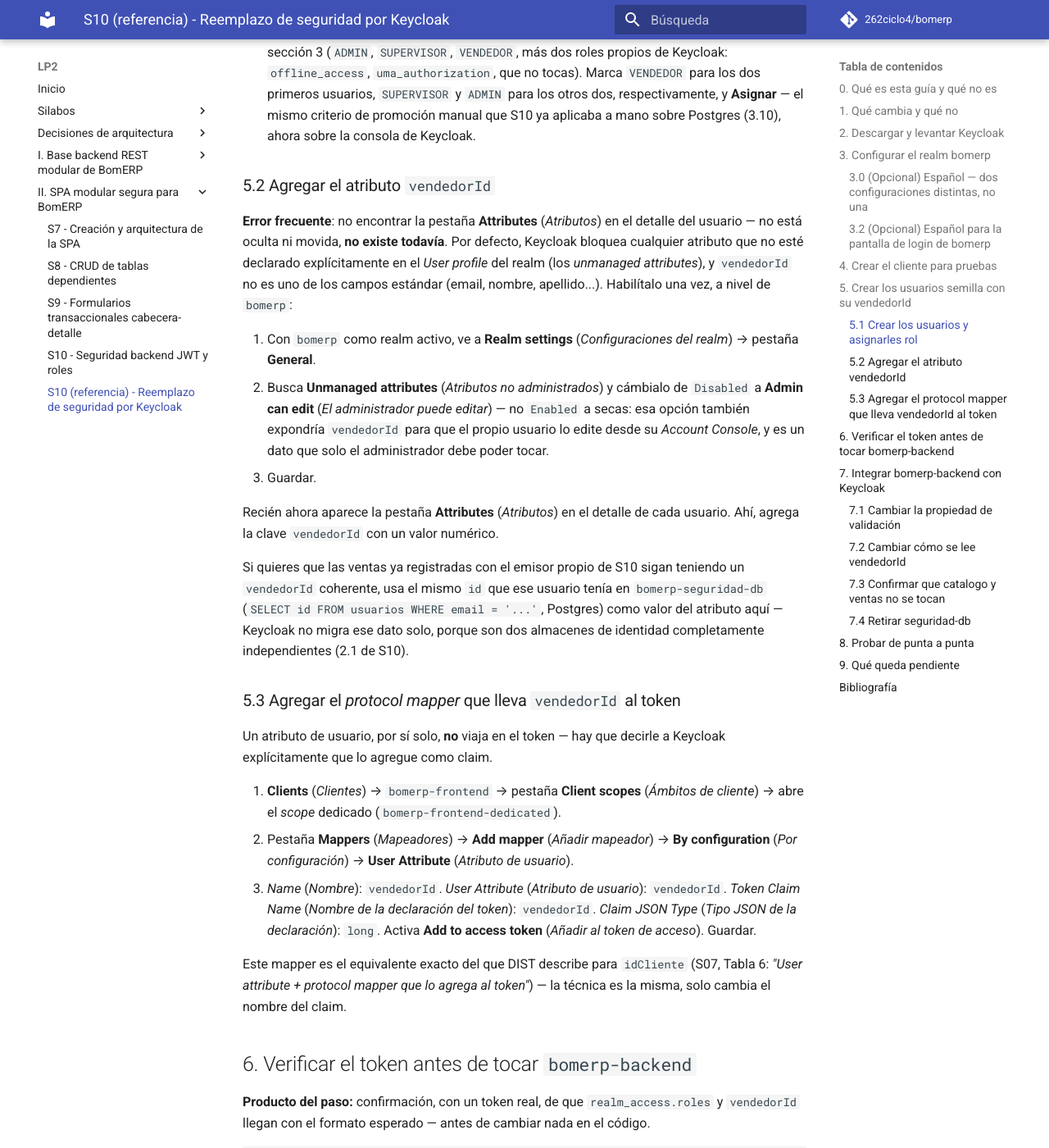
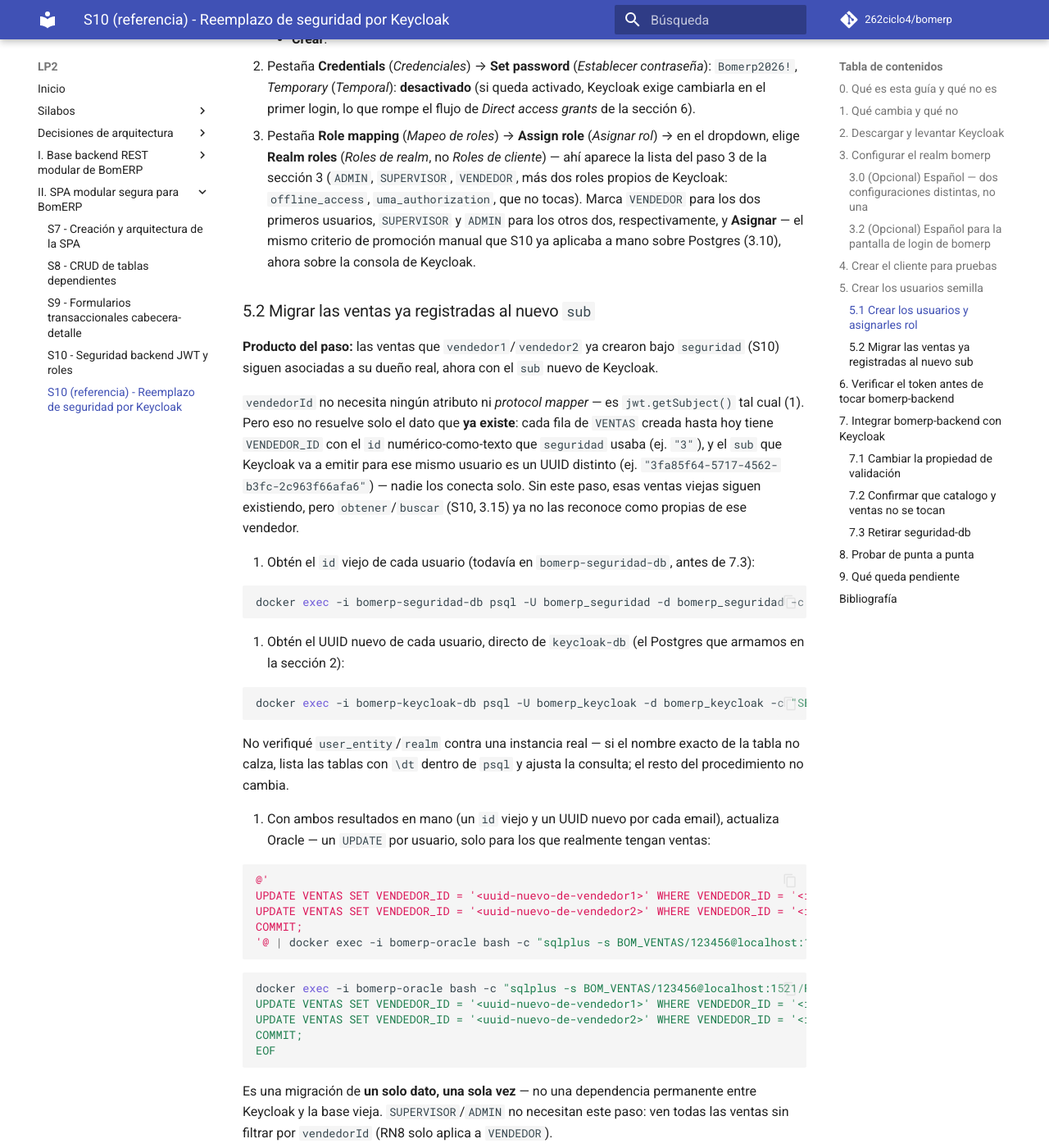
Before and after one commit to 262ciclo4/bomerp, an MkDocs documentation site: the page built from docs/lp2/sesiones/S10b_Seguridad_Backend_Keycloak.md, in a window 1280 px wide and 1400 px high, scrolled down 7752 px. Shown: the whole window at 82% size. Built offline with MkDocs 1.6.1 and Material for MkDocs 9.7.7, drawn with Linux system fonts in a browser that asks for light colours; comment, search, counter and statistics services are not loaded; some of the changed text lies outside the part shown.

Commit message:
S10 lp2 keycloak

````diff
--- a/docs/lp2/sesiones/S10b_Seguridad_Backend_Keycloak.md
+++ b/docs/lp2/sesiones/S10b_Seguridad_Backend_Keycloak.md
@@ -46,11 +46,11 @@
 | `SecurityConfig` (propiedad `jwk-set-uri` → `issuer-uri`) | Sí — una línea de `application-dev.yml` |
 | `JwtAuthenticationConverter` (lee `realm_access.roles`) | **No** — Keycloak emite el claim con el mismo nombre |
 | `catalogo`, `ventas` (controllers, services, reglas `hasRole`) | **No** |
-| Cómo se lee `vendedorId` en `VentaController` | Sí — de `jwt.getSubject()` a un claim propio (3 más abajo) |
+| Cómo se lee `vendedorId` en `VentaController` | **No** — sigue siendo `jwt.getSubject()`, sin tocar (detalle abajo) |
 | Paquete `seguridad` (`AuthController`, `JwtService`, `JwksController`, `JwtKeyConfig`, entidades) | Se retira — queda sin uso, ver sección 7 |
 | Contenedor `bomerp-seguridad-db` (Postgres) | Se retira — Keycloak trae su propio almacenamiento |
 
-El único punto que **sí** exige un cambio de código (no solo de configuración) es cómo se obtiene `vendedorId`: hoy sale de `jwt.getSubject()` porque el `sub` que emite `seguridad` es, por diseño, el `id` numérico de `Usuario`. El `sub` que emite Keycloak es un UUID (*Universally Unique Identifier*) propio del usuario en el realm — nunca el `vendedorId` de BomERP. La sección 5 resuelve esto exactamente como ya lo resuelve DIST para su propio `idCliente` (S07, Tabla 6): un **atributo de usuario** en Keycloak más un **protocol mapper** que lo agrega al token como un claim propio, separado de `sub`.
+Ningún punto de la tabla exige cambiar código — y eso no es casualidad, es la razón por la que `vendedorId` se diseñó como `String` desde S10 (3.2, 3.14), no como `Long`: el `sub` que emite `seguridad` hoy es el `id` numérico de `Usuario` convertido a texto (ej. `"3"`); el que emite Keycloak es un UUID (*Universally Unique Identifier*) propio del realm (ej. `"3fa85f64-5717-4562-b3fc-2c963f66afa6"`) — dos formatos de texto distintos, pero `VentaController` nunca los interpreta como número, solo los guarda tal cual. A diferencia de DIST, que sí necesita un **atributo de usuario** + **protocol mapper** para `idCliente` (S07, Tabla 6, porque `idCliente` identifica a una entidad de negocio aparte del usuario), aquí `vendedorId` **es** literalmente `sub` — no hace falta configurar nada nuevo en Keycloak para que viaje en el token, porque `sub` viaja siempre, en cualquier token, sin configuración. Lo único real que exige este cambio de emisor es **migrar los datos que ya existen**: las ventas creadas bajo `seguridad` tienen `VENDEDOR_ID` con el `id` numérico viejo, no con el UUID nuevo — la sección 5 lo resuelve.
 
 ## 2. Descargar y levantar Keycloak
 
@@ -169,9 +169,9 @@
 
 **Error frecuente, y por qué es intencional dejarlo así documentado**: *Direct access grants* corresponde al mismo flujo que la RFC 9700 desaconseja (S10, 2.4, cita textual: *"MUST NOT be used"*) — la razón por la que `seguridad` también lo usaba era la misma: es un atajo de laboratorio, no el diseño final. Úsalo aquí únicamente para verificar que Keycloak emite tokens válidos antes de construir el flujo real; S11 reconfigura este mismo cliente para *Authorization Code* + PKCE (*Proof Key for Code Exchange*) y **desactiva** *Direct access grants* como parte de ese trabajo — no antes.
 
-## 5. Crear los usuarios semilla con su `vendedorId`
+## 5. Crear los usuarios semilla
 
-**Producto del paso:** los mismos cuatro usuarios de S10 (3.10), ahora en Keycloak, con el dato que RN5/RN8 necesitan (ADS S8) viajando en un claim propio, no en `sub`.
+**Producto del paso:** los mismos cuatro usuarios de S10 (3.10), ahora en Keycloak. `vendedorId` no necesita ningún paso aparte — es literalmente `sub` (1, Tabla 1), y `sub` viaja en cualquier token sin configurar nada.
 
 ### 5.1 Crear los usuarios y asignarles rol
 
@@ -188,31 +188,49 @@
 2. Pestaña **Credentials** (*Credenciales*) → **Set password** (*Establecer contraseña*): `Bomerp2026!`, *Temporary* (*Temporal*): **desactivado** (si queda activado, Keycloak exige cambiarla en el primer login, lo que rompe el flujo de *Direct access grants* de la sección 6).
 3. Pestaña **Role mapping** (*Mapeo de roles*) → **Assign role** (*Asignar rol*) → en el dropdown, elige **Realm roles** (*Roles de realm*, no *Roles de cliente*) — ahí aparece la lista del paso 3 de la sección 3 (`ADMIN`, `SUPERVISOR`, `VENDEDOR`, más dos roles propios de Keycloak: `offline_access`, `uma_authorization`, que no tocas). Marca `VENDEDOR` para los dos primeros usuarios, `SUPERVISOR` y `ADMIN` para los otros dos, respectivamente, y **Asignar** — el mismo criterio de promoción manual que S10 ya aplicaba a mano sobre Postgres (3.10), ahora sobre la consola de Keycloak.
 
-### 5.2 Agregar el atributo `vendedorId`
+### 5.2 Migrar las ventas ya registradas al nuevo `sub`
 
-**Error frecuente**: no encontrar la pestaña **Attributes** (*Atributos*) en el detalle del usuario — no está oculta ni movida, **no existe todavía**. Por defecto, Keycloak bloquea cualquier atributo que no esté declarado explícitamente en el *User profile* del realm (los *unmanaged attributes*), y `vendedorId` no es uno de los campos estándar (email, nombre, apellido...). Habilítalo una vez, a nivel de `bomerp`:
+**Producto del paso:** las ventas que `vendedor1`/`vendedor2` ya crearon bajo `seguridad` (S10) siguen asociadas a su dueño real, ahora con el `sub` nuevo de Keycloak.
 
-1. Con `bomerp` como realm activo, ve a **Realm settings** (*Configuraciones del realm*) → pestaña **General**.
-2. Busca **Unmanaged attributes** (*Atributos no administrados*) y cámbialo de `Disabled` a **Admin can edit** (*El administrador puede editar*) — no `Enabled` a secas: esa opción también expondría `vendedorId` para que el propio usuario lo edite desde su *Account Console*, y es un dato que solo el administrador debe poder tocar.
-3. Guardar.
+`vendedorId` no necesita ningún atributo ni *protocol mapper* — es `jwt.getSubject()` tal cual (1). Pero eso no resuelve solo el dato que **ya existe**: cada fila de `VENTAS` creada hasta hoy tiene `VENDEDOR_ID` con el `id` numérico-como-texto que `seguridad` usaba (ej. `"3"`), y el `sub` que Keycloak va a emitir para ese mismo usuario es un UUID distinto (ej. `"3fa85f64-5717-4562-b3fc-2c963f66afa6"`) — nadie los conecta solo. Sin este paso, esas ventas viejas siguen existiendo, pero `obtener`/`buscar` (S10, 3.15) ya no las reconoce como propias de ese vendedor.
 
-Recién ahora aparece la pestaña **Attributes** (*Atributos*) en el detalle de cada usuario. Ahí, agrega la clave `vendedorId` con un valor numérico.
+1. Obtén el `id` viejo de cada usuario (todavía en `bomerp-seguridad-db`, antes de 7.3):
 
-Si quieres que las ventas ya registradas con el emisor propio de S10 sigan teniendo un `vendedorId` coherente, usa el mismo `id` que ese usuario tenía en `bomerp-seguridad-db` (`SELECT id FROM usuarios WHERE email = '...'`, Postgres) como valor del atributo aquí — Keycloak no migra ese dato solo, porque son dos almacenes de identidad completamente independientes (2.1 de S10).
+```bash
+docker exec -i bomerp-seguridad-db psql -U bomerp_seguridad -d bomerp_seguridad -c "SELECT id, email FROM usuarios WHERE email IN ('vendedor1@bomerp.com','vendedor2@bomerp.com','supervisor@bomerp.com','admin@bomerp.com');"
+```
 
-### 5.3 Agregar el *protocol mapper* que lleva `vendedorId` al token
+2. Obtén el UUID nuevo de cada usuario, directo de `keycloak-db` (el Postgres que armamos en la sección 2):
 
-Un atributo de usuario, por sí solo, **no** viaja en el token — hay que decirle a Keycloak explícitamente que lo agregue como claim.
+```bash
+docker exec -i bomerp-keycloak-db psql -U bomerp_keycloak -d bomerp_keycloak -c "SELECT u.id, u.email FROM user_entity u JOIN realm r ON r.id = u.realm_id WHERE r.name = 'bomerp' AND u.email IN ('vendedor1@bomerp.com','vendedor2@bomerp.com','supervisor@bomerp.com','admin@bomerp.com');"
+```
 
-1. **Clients** (*Clientes*) → `bomerp-frontend` → pestaña **Client scopes** (*Ámbitos de cliente*) → abre el *scope* dedicado (`bomerp-frontend-dedicated`).
-2. Pestaña **Mappers** (*Mapeadores*) → **Add mapper** (*Añadir mapeador*) → **By configuration** (*Por configuración*) → **User Attribute** (*Atributo de usuario*).
-3. *Name* (*Nombre*): `vendedorId`. *User Attribute* (*Atributo de usuario*): `vendedorId`. *Token Claim Name* (*Nombre de la declaración del token*): `vendedorId`. *Claim JSON Type* (*Tipo JSON de la declaración*): `long`. Activa **Add to access token** (*Añadir al token de acceso*). Guardar.
+No verifiqué `user_entity`/`realm` contra una instancia real — si el nombre exacto de la tabla no calza, lista las tablas con `\dt` dentro de `psql` y ajusta la consulta; el resto del procedimiento no cambia.
 
-Este mapper es el equivalente exacto del que DIST describe para `idCliente` (S07, Tabla 6: *"User attribute + protocol mapper que lo agrega al token"*) — la técnica es la misma, solo cambia el nombre del claim.
+3. Con ambos resultados en mano (un `id` viejo y un UUID nuevo por cada email), actualiza Oracle — un `UPDATE` por usuario, solo para los que realmente tengan ventas:
+
+```powershell
+@'
+UPDATE VENTAS SET VENDEDOR_ID = '<uuid-nuevo-de-vendedor1>' WHERE VENDEDOR_ID = '<id-viejo-de-vendedor1>';
+UPDATE VENTAS SET VENDEDOR_ID = '<uuid-nuevo-de-vendedor2>' WHERE VENDEDOR_ID = '<id-viejo-de-vendedor2>';
+COMMIT;
+'@ | docker exec -i bomerp-oracle bash -c "sqlplus -s BOM_VENTAS/123456@localhost:1521/FREEPDB1"
+```
+
+```bash
+docker exec -i bomerp-oracle bash -c "sqlplus -s BOM_VENTAS/123456@localhost:1521/FREEPDB1" <<'EOF'
+UPDATE VENTAS SET VENDEDOR_ID = '<uuid-nuevo-de-vendedor1>' WHERE VENDEDOR_ID = '<id-viejo-de-vendedor1>';
+UPDATE VENTAS SET VENDEDOR_ID = '<uuid-nuevo-de-vendedor2>' WHERE VENDEDOR_ID = '<id-viejo-de-vendedor2>';
+COMMIT;
+EOF
+```
+
+Es una migración de **un solo dato, una sola vez** — no una dependencia permanente entre Keycloak y la base vieja. `SUPERVISOR`/`ADMIN` no necesitan este paso: ven todas las ventas sin filtrar por `vendedorId` (RN8 solo aplica a `VENDEDOR`).
 
 ## 6. Verificar el token antes de tocar `bomerp-backend`
 
-**Producto del paso:** confirmación, con un token real, de que `realm_access.roles` y `vendedorId` llegan con el formato esperado — antes de cambiar nada en el código.
+**Producto del paso:** confirmación, con un token real, de que `realm_access.roles` llega con el formato esperado y `sub` es el UUID del usuario — antes de cambiar nada en el código.
 
 ```powershell
 $login = Invoke-RestMethod -Method Post -Uri "http://localhost:38080/realms/bomerp/protocol/openid-connect/token" `
@@ -227,7 +245,7 @@
   -d "grant_type=password&client_id=bomerp-frontend&username=vendedor1@bomerp.com&password=Bomerp2026!"
 ```
 
-Pega el `access_token` recibido en [jwt.io](https://jwt.io) (inspección visual únicamente, 2.3 de S10) y confirma tres cosas: `realm_access.roles` trae `["VENDEDOR"]`; existe un claim `vendedorId` con el valor numérico que pusiste en 5.2; y `sub` es un UUID, no el mismo número — exactamente la diferencia que la sección 1 anticipó.
+Pega el `access_token` recibido en [jwt.io](https://jwt.io) (inspección visual únicamente, 2.3 de S10) y confirma dos cosas: `realm_access.roles` trae `["VENDEDOR"]`; y `sub` es un UUID, no el `"3"` de antes — exactamente la diferencia que la sección 1 anticipó, y la razón por la que 5.2 migró las ventas viejas a ese nuevo valor.
 
 `POST /realms/bomerp/protocol/openid-connect/token` es el endpoint estándar de token de Keycloak (OAuth 2.0/OpenID Connect, S10 2.4) — equivalente a `POST /api/v1/auth/login` de `seguridad`, pero ya no es un endpoint propio de BomERP.
 
@@ -263,40 +281,15 @@
 
 Con `issuer-uri` (en vez de `jwk-set-uri`), Spring no solo descubre dónde están las claves — además valida que el claim `iss` (*issuer*, emisor) de cada token coincida exactamente con esta URL, y descarga la configuración del realm (incluida su ubicación de JWKS) del documento de descubrimiento estándar de OpenID Connect (`/.well-known/openid-configuration`) que Keycloak sí publica (a diferencia de `seguridad`, que no lo implementaba — S10, 2.4, Tabla 3). Es la única propiedad que cambia; `JwtAuthenticationConverter` (S10, 3.11) no se toca.
 
-### 7.2 Cambiar cómo se lee `vendedorId`
+### 7.2 Confirmar que `catalogo` y `ventas` no se tocan
 
-**`VentaController.crear`** — reemplaza `jwt.getSubject()` por el claim propio:
+Revisa `SecurityConfig.securityFilterChain`, `CategoriaController`/`ProductoController` y **todo** `VentaController`, incluido `crear`/`buscar`/`obtener`: ningún `hasRole`, ningún `requestMatchers`, ninguna línea de código cambia — `jwt.getSubject()` sigue ahí exactamente igual que en S10 (3.14-3.15), porque `vendedorId` nunca se interpretó como número (1). Si encuentras que necesitas tocar algo ahí, la migración se desvió de lo que esta guía describe — revisa el paso anterior.
 
-```java
-@PostMapping
-@ResponseStatus(HttpStatus.CREATED)
-public VentaResponse crear(@Valid @RequestBody VentaRequest request, @AuthenticationPrincipal Jwt jwt) {
-    Number claimVendedorId = jwt.getClaim("vendedorId");
-    Long vendedorId = claimVendedorId.longValue();
-    return ventaService.crear(request, vendedorId);
-}
-```
-
-Mismo ajuste en `buscar`/`obtener` (S10, 3.15), reemplazando `Long.valueOf(jwt.getSubject())` por la misma lectura:
-
-```java
-private Long vendedorIdDe(Jwt jwt) {
-    Number claim = jwt.getClaim("vendedorId");
-    return claim == null ? null : claim.longValue();
-}
-```
-
-El claim se lee como `Number` (no `Long` directo) porque el JSON (*JavaScript Object Notation*) no distingue tamaños de entero — el mismo detalle que DIST ya documentó para `idCliente` (S07, 3.22). `VentaServiceImpl`, `VentaRepository` y las reglas `hasRole`/`hasAnyRole` de `SecurityConfig` (S10, 3.13, 3.15) **no cambian**: siguen recibiendo exactamente el mismo `Long vendedorId` que recibían antes, solo que ahora llega por un claim distinto.
-
-### 7.3 Confirmar que `catalogo` y `ventas` no se tocan
-
-Revisa `SecurityConfig.securityFilterChain`, `CategoriaController`/`ProductoController` y el resto de `VentaController` (lo que no sea `crear`/`buscar`/`obtener`): ningún `hasRole`, ningún `requestMatchers`, ninguna regla cambia. Si encuentras que necesitas tocar algo ahí, la migración se desvió de lo que esta guía describe — revisa el paso anterior.
-
-### 7.4 Retirar `seguridad-db`
+### 7.3 Retirar `seguridad-db`
 
 **Producto del paso:** `bomerp-backend` corre sin el Postgres de `seguridad` — Keycloak es, desde este punto, el único almacén de identidad.
 
-Con 7.1-7.3 confirmados, `seguridad-db` ya no tiene ningún lector: nadie en el código vigente lo consulta (el `vendedorId` que necesitaba su `id` numérico ya se copió a mano en 5.2). No lo dejes corriendo "por si acaso" — si Keycloak es de verdad el reemplazo, el sistema tiene que demostrar que funciona sin él **antes** de la prueba final de la sección 8, no después.
+Con 7.1-7.2 confirmados y la migración de 5.2 ya hecha, `seguridad-db` ya no tiene ningún lector: nadie en el código vigente lo consulta, y las ventas viejas ya apuntan al `sub` nuevo. No lo dejes corriendo "por si acaso" — si Keycloak es de verdad el reemplazo, el sistema tiene que demostrar que funciona sin él **antes** de la prueba final de la sección 8, no después.
 
 ```powershell
 cd lp2\bomerp-backend
@@ -319,19 +312,20 @@
 
 ## 8. Probar de punta a punta
 
-**Producto del paso:** la misma matriz de accesos que S10 verificó (3.16, Tabla 5), ahora contra tokens de Keycloak — con `seguridad-db` ya retirado (7.4), esta prueba confirma que el reemplazo es real, no solo que Keycloak "también funciona" en paralelo.
+**Producto del paso:** la misma matriz de accesos que S10 verificó (3.16, Tabla 5), ahora contra tokens de Keycloak — con `seguridad-db` ya retirado (7.3), esta prueba confirma que el reemplazo es real, no solo que Keycloak "también funciona" en paralelo.
 
 Reinicia `bomerp-backend` (lee la propiedad nueva de 7.1) y repite exactamente las pruebas de S10 (3.16), pero obteniendo cada token con el comando de la sección 6 (cambiando el usuario). Resultado esperado: **la misma Tabla 5** — mismos códigos HTTP, para los mismos casos, con tokens que ahora vienen de un proceso distinto.
 
-**Error frecuente**: `403` donde S10 esperaba `200`, con un token que en jwt.io se ve correcto. Causa más común: el usuario de Keycloak no tiene el *realm role* asignado (5.1), o el *client scope* con el mapper de `vendedorId` (5.3) no quedó asociado al cliente `bomerp-frontend` que usaste para pedir el token.
+**Error frecuente**: `403` donde S10 esperaba `200`, con un token que en jwt.io se ve correcto. Causa más común: el usuario de Keycloak no tiene el *realm role* asignado (5.1), o la venta que estás consultando todavía tiene el `VENDEDOR_ID` viejo porque 5.2 no se corrió (o se corrió con el `id`/UUID equivocado) para ese usuario.
 
 ## 9. Qué queda pendiente
 
 - **S11** reconfigura el cliente `bomerp-frontend` para *Authorization Code* + PKCE (S10, 2.4) — el flujo real que usará la SPA, desactivando *Direct access grants* (sección 4). El login deja de ser un formulario propio de BomERP: redirige a la pantalla de Keycloak.
 - **Limpieza del paquete `seguridad`**: `AuthController`, `JwtService`, `JwksController`, `JwtKeyConfig`, `SecurityConfig` (las piezas de `seguridad`, no `OracleDataSourceConfig`), `SeguridadDataSourceConfig` y las entidades `Usuario`/`Rol` quedan sin ningún código que los invoque — pueden borrarse de `bomerp-backend` en un commit aparte, sin que eso afecte a `catalogo` ni a `ventas` (la discusión de por qué esto es una limpieza de archivos y no una migración se documentó en el chat de diseño de S10, no en una guía).
-- **`compose-dev.yml`**: `seguridad-db` ya se retiró en 7.4 — este punto queda aquí solo como referencia, no como pendiente.
+- **`compose-dev.yml`**: `seguridad-db` ya se retiró en 7.3 — este punto queda aquí solo como referencia, no como pendiente.
 - **`pom.xml`**: `spring-security-oauth2-jose` (firmaba el JWT propio) deja de hacer falta; `spring-boot-starter-security-oauth2-resource-server` **sigue haciendo falta** (sigue validando, ahora contra Keycloak); el driver `org.postgresql:postgresql` se retira solo si ningún otro módulo de BomERP usa Postgres.
 - **Producción real**: el motor de base de datos ya queda resuelto desde la sección 2 (`keycloak-db`, Postgres). Lo que falta es `start-dev` (sección 2) en sí — no es apto para producción, exige modo `start` y TLS, ninguno de los dos configurado aquí (ver la nota de la sección 2).
+- **`vendedorId` para usuarios nuevos: resuelto por el propio rediseño**: con `vendedorId = sub` (texto, no número — S10, 3.2/3.14), un vendedor creado **después** de este reemplazo no necesita ningún paso manual — Keycloak le genera su UUID solo, al crearlo, y ese UUID es automáticamente su `vendedorId` desde la primera venta que registre. Esto era un problema real con el diseño anterior (un `vendedorId` numérico no tenía de dónde salir sin una tabla aparte); dejó de serlo en cuanto `vendedorId` se diseñó como texto desde S10.
 
 ## Bibliografía
 
````
Also changed, not shown: docs/lp2/sesiones/S10_Seguridad_Backend_JWT_Roles.md (+20 -20 lines), 5 other files.
